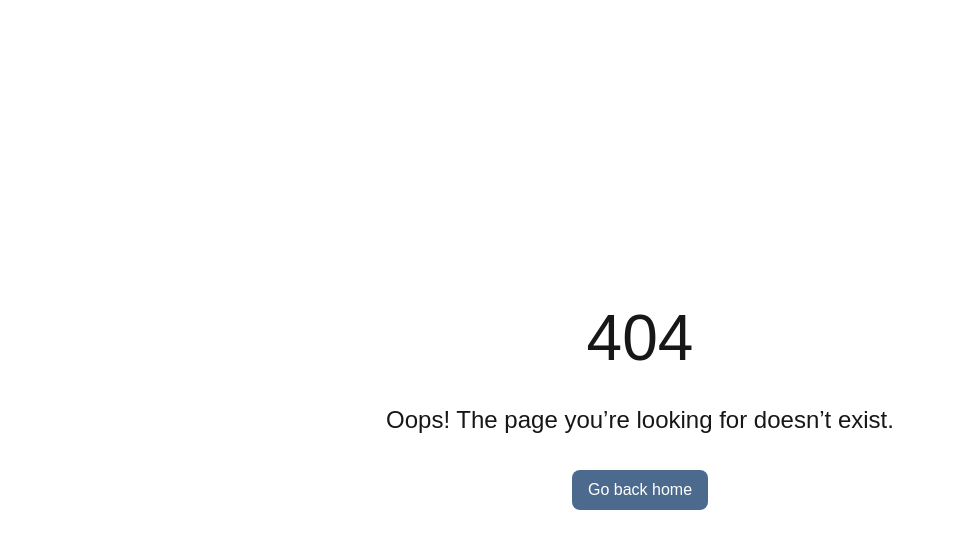
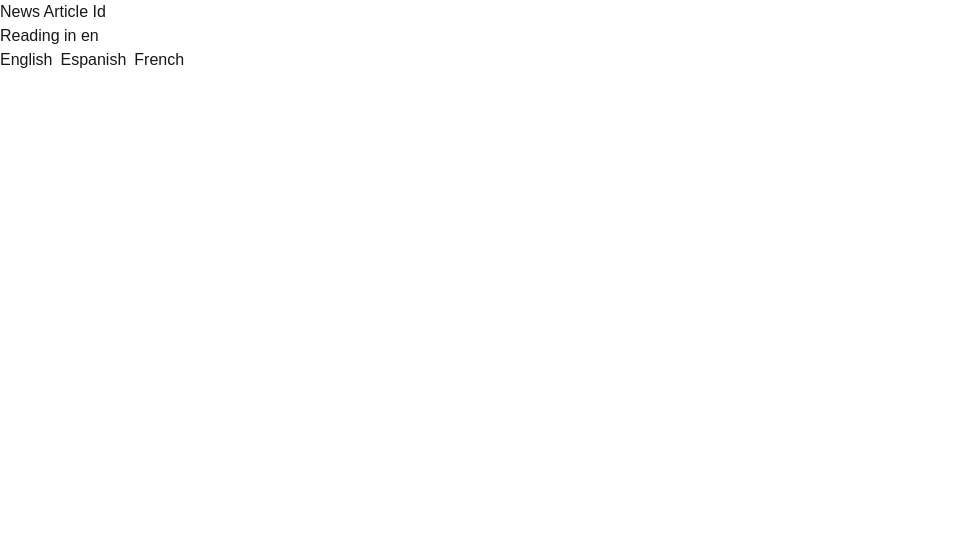
Before and after one commit to rearadmiralx/nextjs-practice, a Next.js app: page /articles/1 in a window 1280 px wide. Before the commit this address had no page. Shown: the top 548 px of the page, without its empty margins (0-954 px from the left). Built offline with nearby package versions, Linux system fonts and the light colour scheme.

Commit message:
Searchparams

```diff
--- /dev/null
+++ b/app/articles/[articleId]/page.tsx
@@ -0,0 +1,24 @@
+"use client"
+import Link from "next/link";
+import { use } from "react";
+
+export default function NewsArticle({
+                                              params,
+                                              searchParams}: {
+    params: Promise<{ articleId: string }>;
+    searchParams: Promise<{ lang?: "en" | "es" | "fr" }>;
+}){
+    const {articleId} = use(params);
+    const {lang = "en"} = use(searchParams);
+    return (
+        <article>
+            <h1>News Article Id</h1>
+            <p>Reading in {lang}</p>
+            <div>
+                <Link className="mr-2" href={`/articles/${articleId}?lang=en`}>English</Link>
+                <Link className="mr-2" href={`/articles/${articleId}?lang=es`}>Espanish</Link>
+                <Link className="mr-2" href={`/articles/${articleId}?lang=fr`}>French</Link>
+            </div>
+        </article>
+    );
+}
--- /dev/null
+++ b/app/articles/page.tsx
@@ -0,0 +1,13 @@
+import Link from 'next/link'
+
+export default function Home(){
+    return (
+        <>
+            <h1>Welcome Home</h1>
+            <Link href="/blog">Blog</Link>
+            <Link href="/products">Products</Link>
+            <Link href="/articles/breaking-news-123?lang=en">Read in English</Link>
+            <Link href="/articles/breaking-news-123?lang=fr">Read in French</Link>
+        </>
+    );
+}
```
